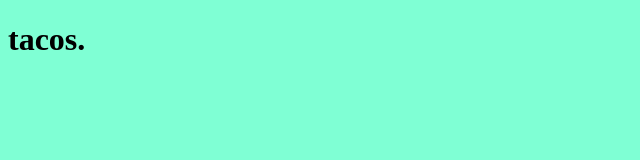
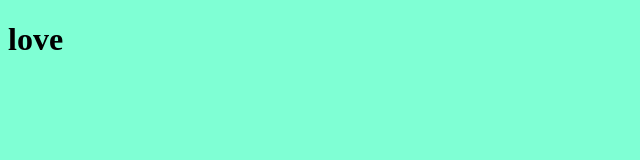
Before and after one commit to amaddatu/git-alpha-lessons, a plain HTML site: page index.html in a window 1280 px wide. Shown: the full height of the page, 0-640 px from the left. Drawn offline with Linux system fonts and the light colour scheme.

Commit message:
change to love

```diff
--- a/index.html
+++ b/index.html
@@ -10,7 +10,7 @@
 <body>
   <h1></h1>
   <script>
-    document.querySelector("h1").textContent = "tacos."
+    document.querySelector("h1").textContent = "love";
   </script>
 </body>
 </html>
```
